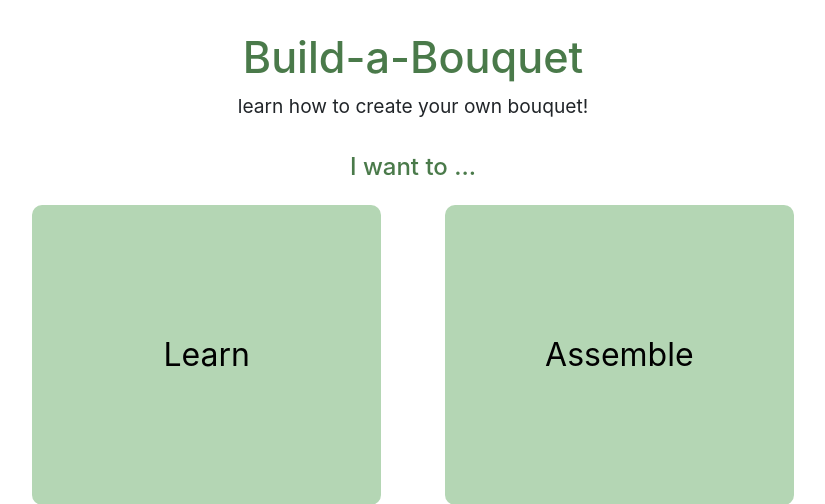
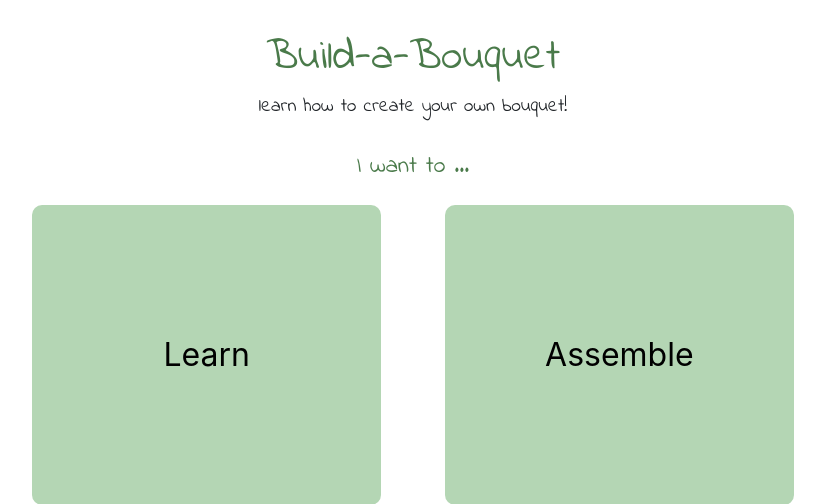
Before and after one commit to chiphamthao/flower-bouquet-builder, a Flask app: page /home in a window 1280 px wide. Shown: the part 56-560 px from the top of the page, without its empty margins (227-1052 px from the left). Run offline with Flask 3, Linux system fonts and the light colour scheme; some libraries are stand-ins or nearby versions.

Commit message:
added font-family

```diff
--- a/static/main.css
+++ b/static/main.css
@@ -7,17 +7,20 @@
 
 /* Page Title Styles */
 .page-title {
+  font-family: 'Indie Flower', sans-serif;
   font-size: 2.7rem;
   margin-bottom: 0.5rem;
   color: #4a7a4a;
 }
 
 .page-subtitle {
+  font-family: 'Indie Flower', sans-serif;
   font-size: 1.2em;
   margin-bottom: 2rem;
 }
 
 .section-title {
+  font-family: 'Indie Flower', sans-serif;
   font-size: 1.5em;
   margin-bottom: 1.5rem;
   color: #4a7a4a;
--- a/templates/layout.html
+++ b/templates/layout.html
@@ -14,13 +14,16 @@
     />
     <script src="https://code.jquery.com/ui/1.13.2/jquery-ui.min.js"></script>
 
-    <!-- Bootstrap CSS -->
+    <!-- Bootstrap 4.2.1 -->
     <link
       rel="stylesheet"
       href="https://stackpath.bootstrapcdn.com/bootstrap/4.2.1/css/bootstrap.min.css"
     />
 
+    <!-- Custom CSS -->
     <link rel="stylesheet" href="{{url_for('static', filename='main.css')}}" />
+
+    <link href="https://fonts.googleapis.com/css?family=Indie+Flower" rel="stylesheet">
 
     <title>Bouquet Builder</title>
   </head>
```
